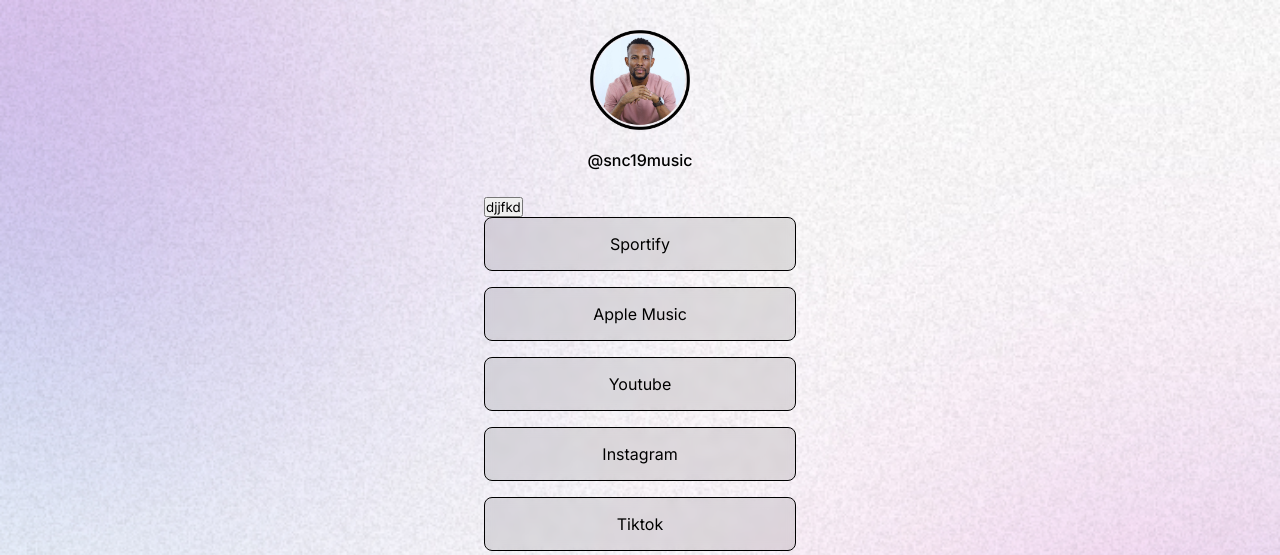
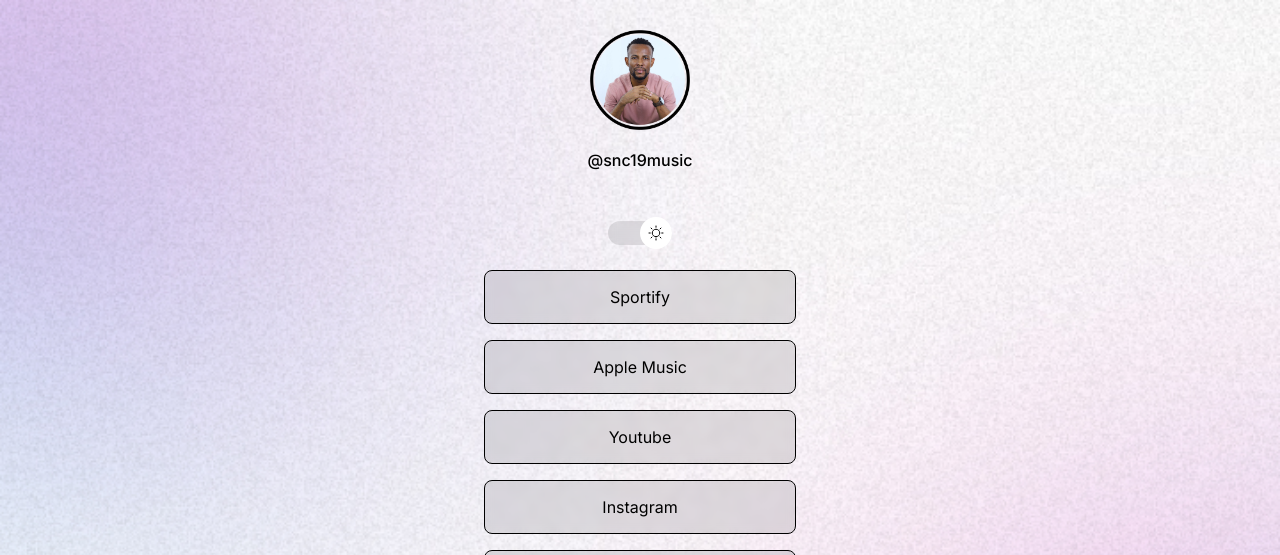
Before and after one commit to sampsonngobi/landing-snc, a plain HTML site: page index.html in a window 1280 px wide. Shown: the top 555 px of the page. Drawn offline with nearby package versions, Linux system fonts and the light colour scheme.

Commit message:
switch button added

```diff
--- a/index.html
+++ b/index.html
@@ -20,7 +20,7 @@
         </div>
 
         <div id="switch">
-            <button>djjfkd</button>
+            <button></button>
             <span></span>
         </div>
 
--- a/style.css
+++ b/style.css
@@ -13,8 +13,7 @@
   --surface-color: rgba(255,255,255,0.1);
   --hover-bg: rgba(255,255,255,0.05);
   --social-link-hover:rgba(255,255,255,0.2);
-
-
+  --switch-bg-url: url(assets/assets/moon-stars.svg);
 
 }
 
@@ -25,6 +24,7 @@
   --surface-color: rgba(0,0,0,0.1);
   --hover-bg: rgba(0,0,0,0.05);
   --social-link-hover:rgba(0,0,0,0.2);
+  --switch-bg-url: url(assets/assets/sun.svg);
 }
 
 body{
@@ -57,6 +57,10 @@ body * {
   padding: 0 24px;
 }
 
+
+
+/* profile */
+
 #profile {
   text-align: center;
   padding: 24px;
@@ -70,6 +74,48 @@ body * {
   font-weight: 500;
   line-height: 24px;
   margin-top: 8px;
+}
+
+/* switch button */
+#switch{
+  width: 64px;
+  margin: 25px auto;
+  position: relative;
+
+}
+
+
+
+#switch button{
+  width: 32px;
+  height: 32px;
+  background: white var(--switch-bg-url) no-repeat center;
+  border: 0;
+  border-radius: 50%;
+
+  position: absolute;
+  top: 50%;
+  left: 0;
+  z-index:1;
+  transform: translateY( -50% );
+
+}
+
+.light #switch button{
+  right: 0;
+  left: initial;
+}
+
+#switch span{
+  display: block;
+  width: 64px;
+  height: 24px;
+  background: var(--surface-color);
+  border: var(--stroke-color);
+  backdrop-filter: blur(4px);
+  -webkit-backdrop-filter: blur(4px);
+  border-radius: 9999px;
+
 }
 
 
```
